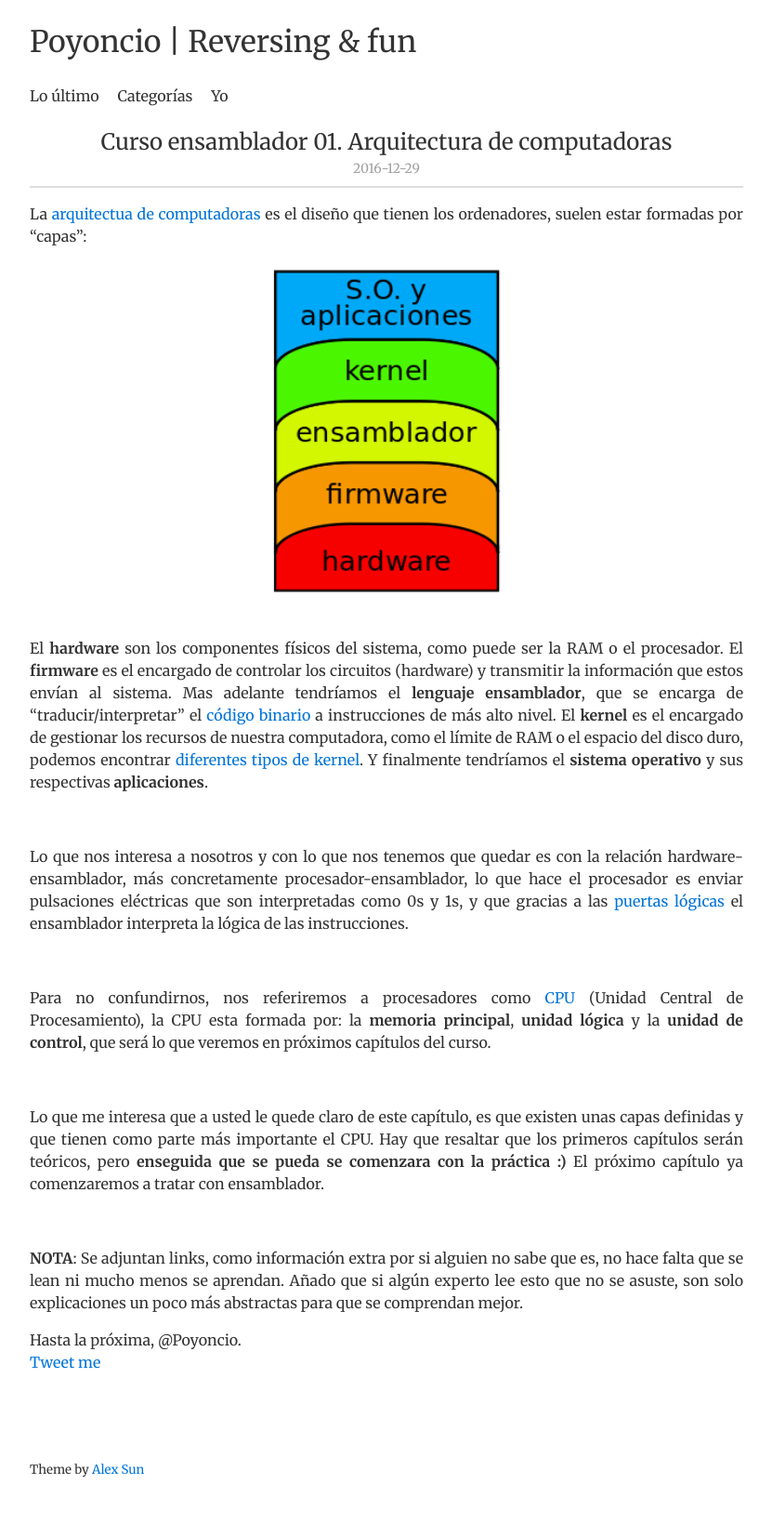
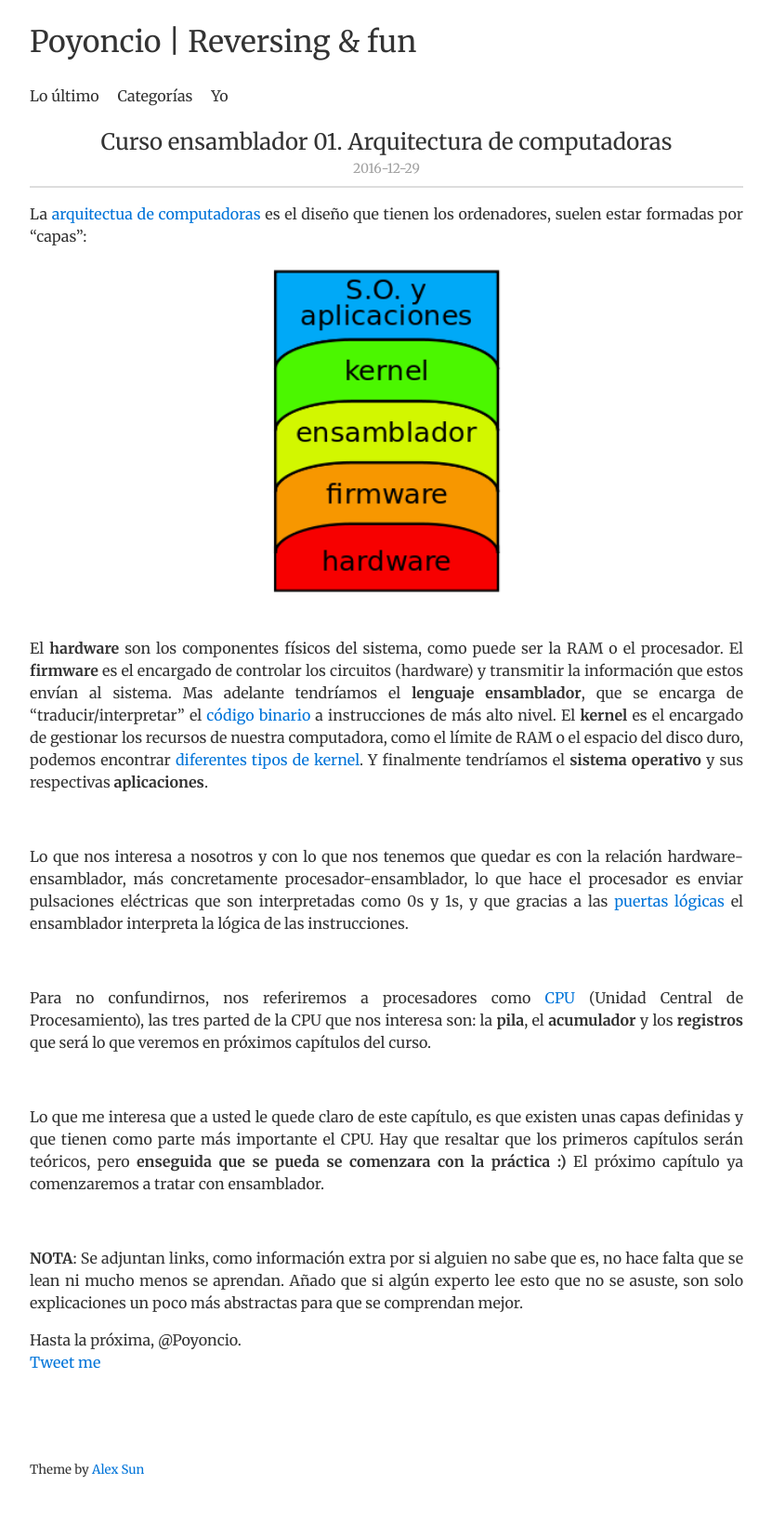
Before and after one commit to Poyoncio/poyoweb, a Jekyll site: the page built from _posts/2016-12-29-Curso-ensamblador-01-Arquitectura-de-computadoras.md, in a window 1280 px wide. Shown: the whole page at 93% size, without its empty margins (224-1055 px from the left). Built offline with Jekyll 4.4.1, drawn with Linux system fonts in a browser that asks for light colours; nearby versions of some CDN libraries; comment, search, counter and statistics services are not loaded.

Commit message:
Update 2016-12-29-Curso-ensamblador-01-Arquitectura-de-computadoras.md

```diff
--- a/_posts/2016-12-29-Curso-ensamblador-01-Arquitectura-de-computadoras.md
+++ b/_posts/2016-12-29-Curso-ensamblador-01-Arquitectura-de-computadoras.md
@@ -18,7 +18,7 @@ Lo que nos interesa a nosotros y con lo que nos tenemos que quedar es con la rel
 
 <br>
 
-Para no confundirnos, nos referiremos a procesadores como [CPU](https://es.wikipedia.org/wiki/Unidad_central_de_procesamiento) (Unidad Central de Procesamiento), la CPU esta formada por: la **memoria principal**,  **unidad lógica** y la **unidad de control**, que será lo que veremos en próximos capítulos del curso.
+Para no confundirnos, nos referiremos a procesadores como [CPU](https://es.wikipedia.org/wiki/Unidad_central_de_procesamiento) (Unidad Central de Procesamiento), las tres parted de la CPU que nos interesa son: la **pila**, el **acumulador** y los **registros** que será lo que veremos en próximos capítulos del curso.
 
 <br>
 
```
